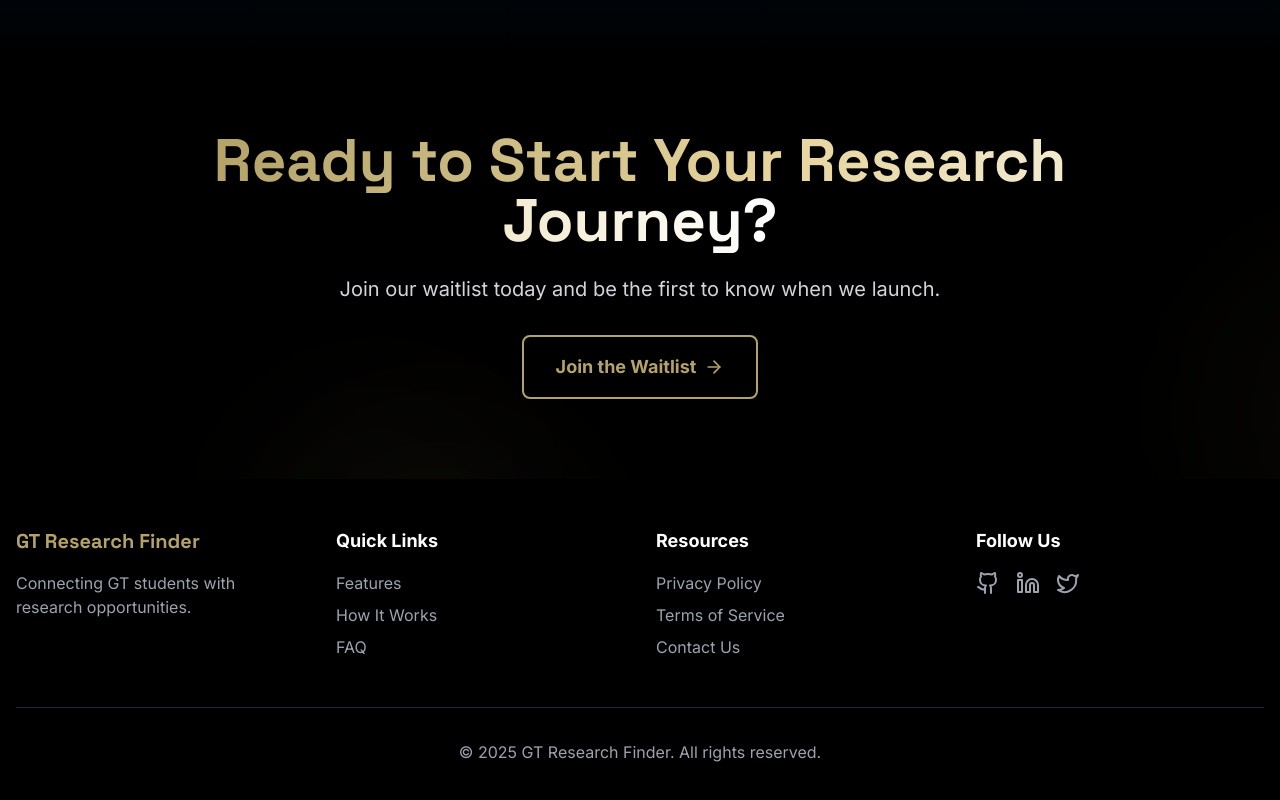
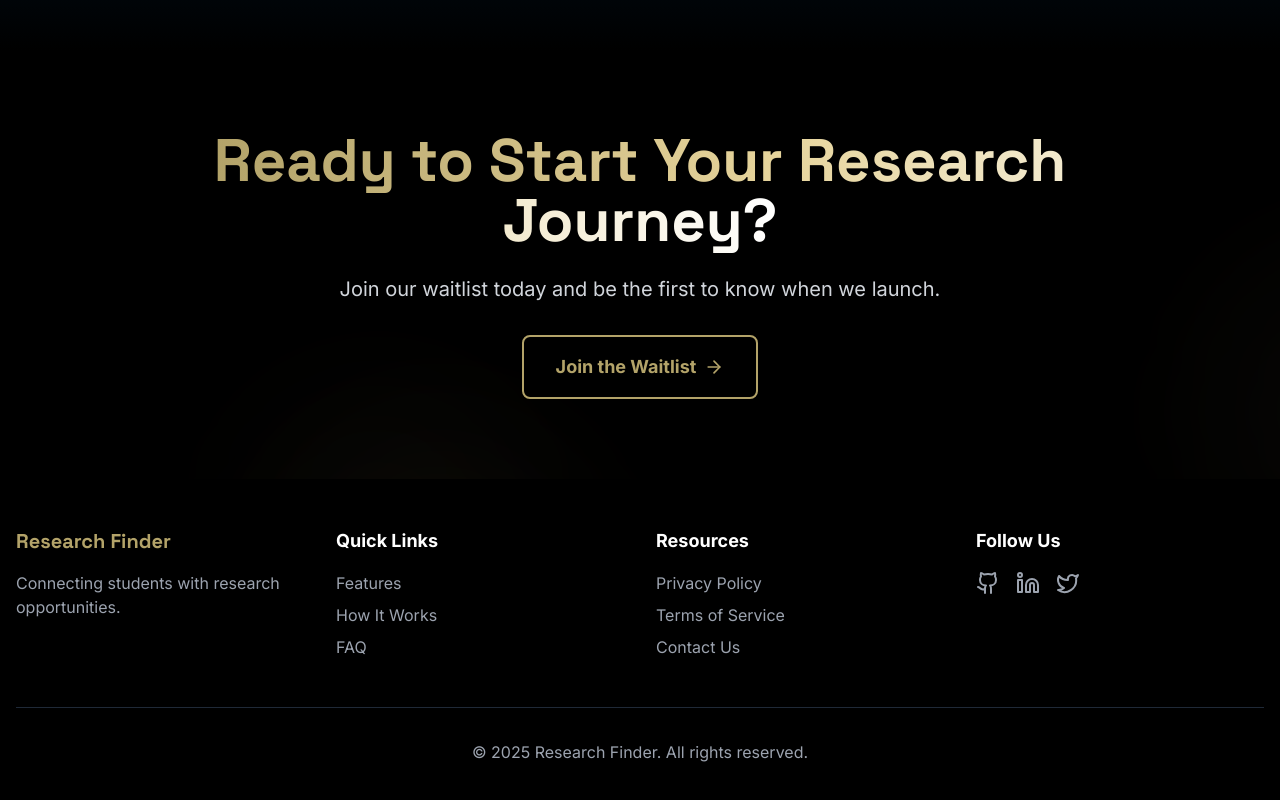
Before and after one commit to jeet-dekivadia/gt-research-finder-org, a Next.js app: page / in a window 1280 px wide. Shown: the part 3125-3925 px from the top of the page. Built offline with nearby package versions, Linux system fonts and the light colour scheme.

Commit message:
Update Footer.tsx

```diff
--- a/components/Footer.tsx
+++ b/components/Footer.tsx
@@ -9,8 +9,8 @@ export default function Footer() {
       <div className="container mx-auto px-4">
         <div className="grid grid-cols-1 md:grid-cols-4 gap-8">
           <div className="space-y-4">
-            <h3 className="text-xl font-display font-bold text-gt-gold">GT Research Finder</h3>
-            <p className="text-gray-400">Connecting GT students with research opportunities.</p>
+            <h3 className="text-xl font-display font-bold text-gt-gold">Research Finder</h3>
+            <p className="text-gray-400">Connecting students with research opportunities.</p>
           </div>
 
           <div>
@@ -88,7 +88,7 @@ export default function Footer() {
 
         <div className="mt-12 pt-8 border-t border-gray-800">
           <p className="text-center text-gray-400">
-            © {new Date().getFullYear()} GT Research Finder. All rights reserved.
+            © {new Date().getFullYear()} Research Finder. All rights reserved.
           </p>
         </div>
       </div>
```
